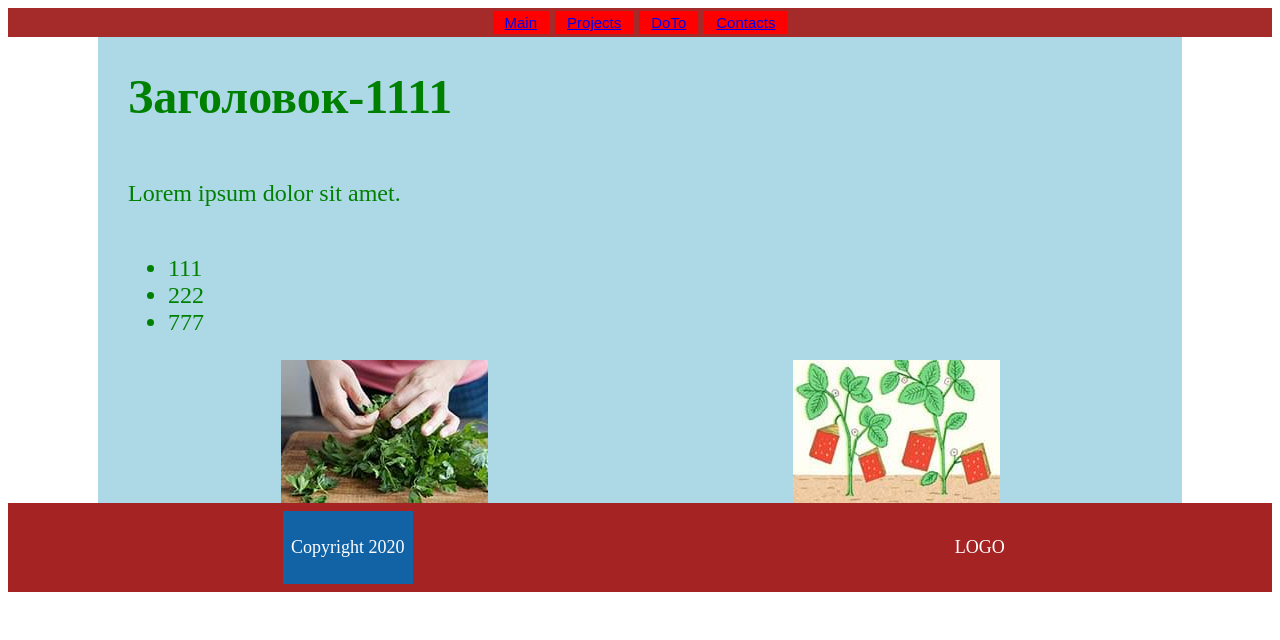
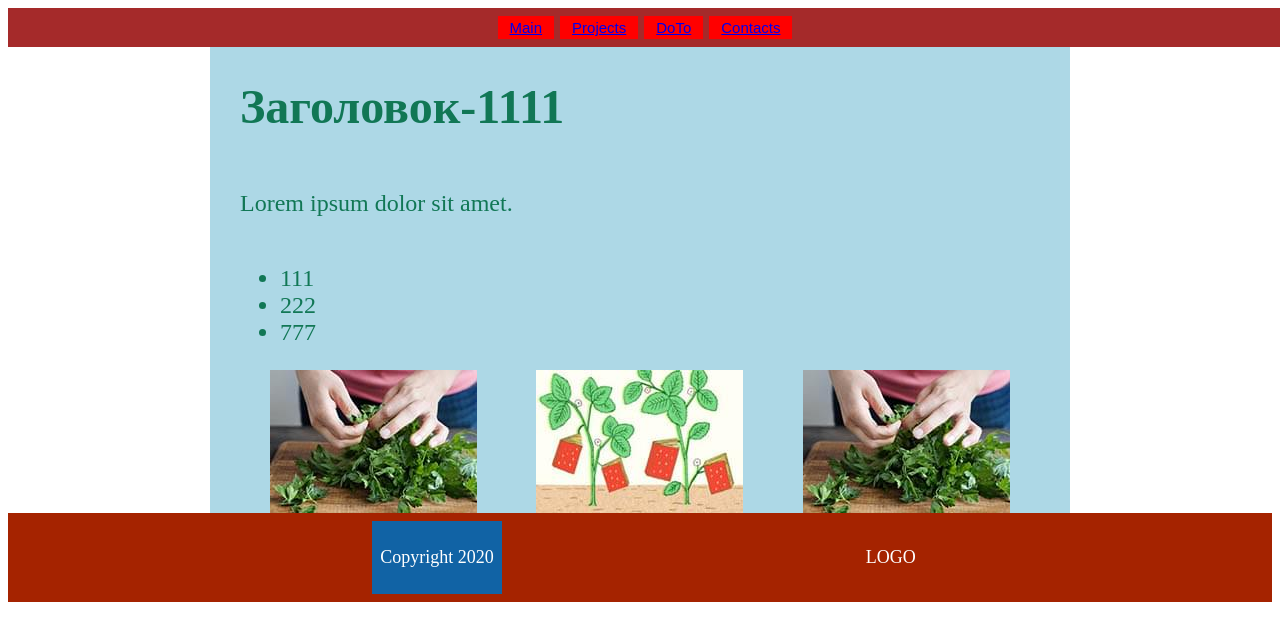
Before and after one commit to SergSmith64/gulp-scss-starter, a website: page app/index.html in a window 1280 px wide. Drawn offline with Linux system fonts and the light colour scheme.

Commit message:
feat: gulp default & gulp build - end fix

```diff
--- a/app/css/app.min.css
+++ b/app/css/app.min.css
@@ -1,18 +1,13 @@
 body {
   font-size: 24px;
   font-family: serif;
-  color: green;
-  -webkit-box-sizing: border-box;
+  color: #175;
   box-sizing: border-box
 }
 .navbar {
-  display: -webkit-box;
-  display: -ms-flexbox;
   display: flex;
-  -webkit-box-pack: center;
-  -ms-flex-pack: center;
   justify-content: center;
-  padding: 0;
+  padding: 5px;
   width: 100%;
   color: #fff;
   background-color: brown;
@@ -25,40 +20,27 @@ body {
   margin: 3px
 }
 .navbar a:hover {
-  background-color: #000;
+  background-color: #404;
   color: #fff
 }
 .wrapper {
-  display: -webkit-box;
-  display: -ms-flexbox;
   display: flex;
-  -webkit-box-orient: vertical;
-  -webkit-box-direction: normal;
-  -ms-flex-direction: column;
   flex-direction: column;
   background-color: #add8e6;
   padding-left: 30px;
   padding-right: 30px;
   margin: 0 auto;
-  width: 1024px
+  width: 800px
 }
 .wrap-img {
-  display: -webkit-box;
-  display: -ms-flexbox;
   display: flex;
-  -ms-flex-pack: distribute;
   justify-content: space-around
 }
 .footer {
-  display: -webkit-box;
-  display: -ms-flexbox;
   display: flex;
-  -ms-flex-pack: distribute;
-  justify-content: space-around;
-  -webkit-box-align: center;
-  -ms-flex-align: center;
+  justify-content: space-evenly;
   align-items: center;
-  background-color: #a52323
+  background-color: #a52300
 }
 .footer__menu {
   padding: 8px;
--- /dev/null
+++ b/app/css/base.css
@@ -0,0 +1,6 @@
+body {
+    font-size: 24px;
+    font-family: serif;
+    color: #117755;
+    box-sizing: border-box;
+}
--- /dev/null
+++ b/app/css/footer.css
@@ -0,0 +1,16 @@
+.footer {
+    display: flex;
+    justify-content: space-evenly;
+    align-items: center;
+    background-color: #a52300;
+}
+.footer__menu {
+    padding: 8px;
+    margin: 8px;
+    background-color: #1163a5;
+}
+.footer p {
+    color: #ffffff;
+    font-size: 18px;
+    text-align: center;
+}
--- /dev/null
+++ b/app/css/header.css
@@ -0,0 +1,19 @@
+.navbar {
+    display: flex;
+    justify-content: center;
+    padding: 5px;
+    width: 100%;
+    color: white;
+    background-color: brown;
+    font-family: sans-serif;
+    font-size: 15px;
+}
+.navbar a {
+    padding: 3px 12px;
+    background-color: red;
+    margin: 3px;
+}
+.navbar a:hover {
+    background-color: #404;
+    color: #ffffff
+}
--- /dev/null
+++ b/app/css/main.css
@@ -0,0 +1,13 @@
+.wrapper {
+    display: flex;
+    flex-direction: column;
+    background-color: lightblue;
+    padding-left: 30px;
+    padding-right: 30px;
+    margin: 0 auto;
+    width: 800px;
+}
+.wrap-img {
+    display: flex;
+    justify-content: space-around
+}
--- a/app/index.html
+++ b/app/index.html
@@ -4,7 +4,7 @@
 <head>
   <meta charset="UTF-8">
   <meta name="viewport" content="width=device-width, initial-scale=1.0">
-  <title>Document</title>
+  <title>Gulp-Starter</title>
   <link rel="stylesheet" href="./css/app.min.css">
 
 </head>
@@ -28,6 +28,7 @@
     <div class="wrap-img">
       <img src="./images/dest/image_0232_foodsense.jpg" alt="">
       <img src="./images/dest/image_cookbooks_blog.jpg" alt="">
+      <img src="./images/dest/image_0232_foodsense.jpg" alt="">
     </div>
   </main>
 
--- a/app/index.sass
+++ /dev/null
@@ -1,4 +0,0 @@
-@import "sass/base"
-@import "sass/header"
-@import "sass/main"
-@import "sass/footer"
--- a/app/sass/base.sass
+++ /dev/null
@@ -1,5 +0,0 @@
-body
-    font-size: 24px
-    font-family: serif
-    color: green
-    box-sizing: border-box
--- a/app/sass/footer.sass
+++ /dev/null
@@ -1,15 +0,0 @@
-.footer
-    display: flex
-    justify-content: space-around
-    align-items: center
-    background-color: #a52323
-
-.footer__menu
-    padding: 8px
-    margin: 8px
-    background-color: #1163a5
-
-.footer p
-    color: #FFF
-    font-size: 18px
-    text-align: center
--- a/app/sass/header.sass
+++ /dev/null
@@ -1,18 +0,0 @@
-.navbar
-    display: flex
-    justify-content: center
-    padding: 0
-    width: 100%
-    color: white
-    background-color: brown
-    font-family: sans-serif
-    font-size: 15px
-
-.navbar a
-    padding: 3px 12px
-    background-color: red
-    margin: 3px
-
-.navbar a:hover
-    background-color: #000000
-    color: #ffffff
--- a/app/sass/main.sass
+++ /dev/null
@@ -1,12 +0,0 @@
-.wrapper
-    display: flex
-    flex-direction: column
-    background-color: lightblue
-    padding-left: 30px
-    padding-right: 30px
-    margin: 0 auto
-    width: 1024px
-
-.wrap-img
-    display: flex
-    justify-content: space-around
```
Also changed, not shown: app/index.css (added, +12 -0 lines), gulpfile.js (+5 -4 lines).
